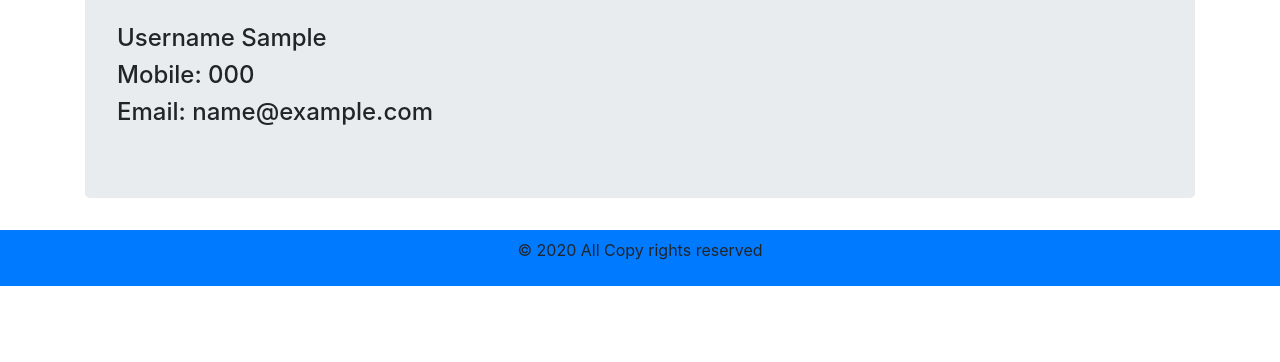
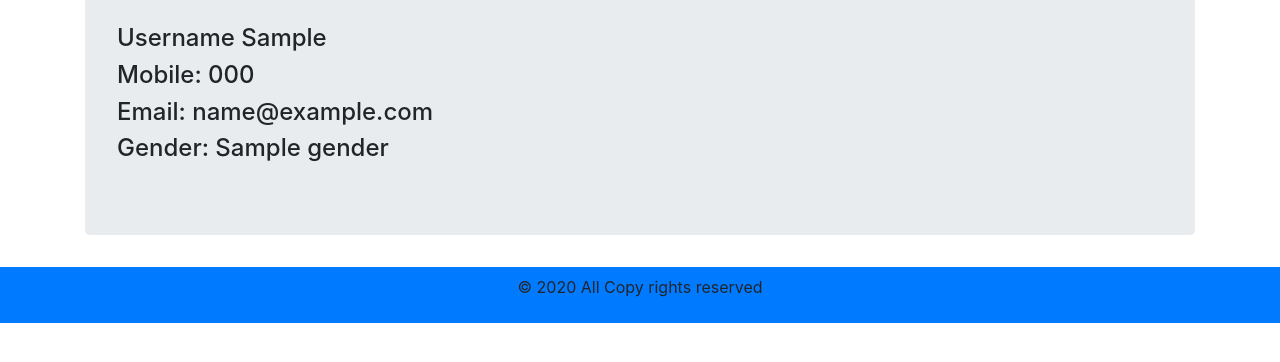
Before and after one commit to Mickypary/ci4_user_management_system, a CodeIgniter 4 app: the page made by app/Views/dashboard_view.php in a window 1280 px wide. Shown: the part 216-578 px from the top of the page. Run offline with PHP 8.4 and a stand-in for CodeIgniter, Linux system fonts and the light colour scheme; the template is opened without the code that fills it: most values are stand-ins (such as "Sample title", 1, 10 or a date in 2020); some libraries are stand-ins or nearby versions.

Commit message:
Add the Gender in dashboard_view file

```diff
--- a/app/Views/dashboard_view.php
+++ b/app/Views/dashboard_view.php
@@ -22,6 +22,7 @@
 				<h4>Username <?= ucfirst($userdata->username); ?></h4>
 				<h4>Mobile: <?= $userdata->mobile; ?></h4>
 				<h4>Email: <?= $userdata->email; ?></h4>
+				<h4>Gender: <?= $userdata->gender; ?></h4>
 			</div>
 		</div>
 
```
